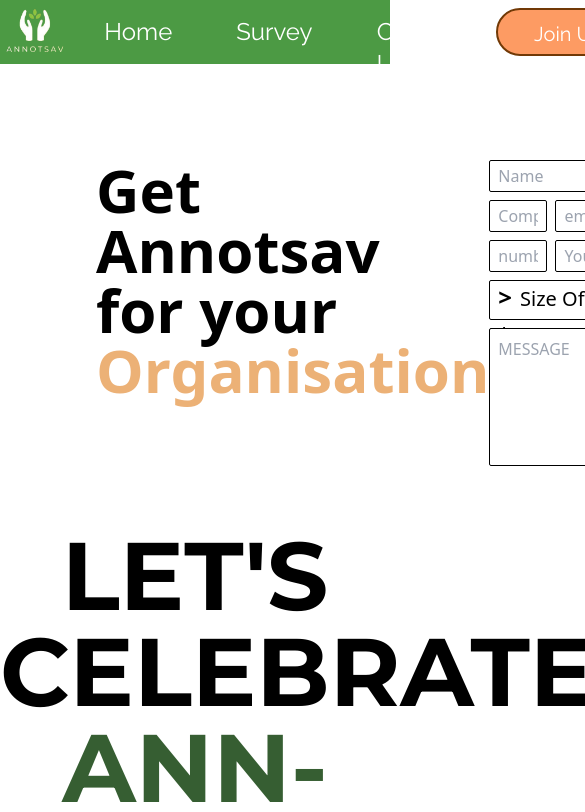
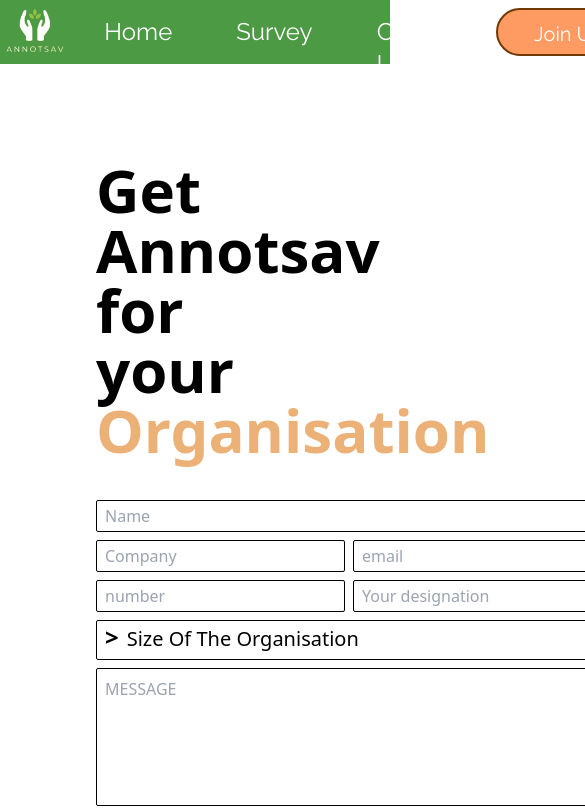
Before and after one commit to info-arnav/annotsav-website, a React (Vite) app: page /organisation in a window 390 px wide. Shown: the top 812 px of the page, 585 px wide, since content can reach past the window. Built offline with nearby package versions, Linux system fonts and the light colour scheme.

Commit message:
feat:organisation contact form mobile responsive

```diff
--- a/src/components/OrganisationForm.jsx
+++ b/src/components/OrganisationForm.jsx
@@ -16,14 +16,14 @@
   return (
     <>
       <div className="">
-        <section className="flex justify-between  m-24">
+        <section className="flex justify-between flex-col lg:flex-row space-y-10 lg:space-y-0 m-24">
           {/* tag line part */}
-          <div className="text-6xl  font-bold">
+          <div className="text-6xl font-bold">
             <p>Get Annotsav</p> <p>for your</p>{" "}
             <p className="  text-secondaryColor-4">Organisation</p>
           </div>
           {/* form input area  */}
-          <form>
+          <form className="flex flex-col items-center lg:items-stretch w-max">
             <input
               type="text"
               id="name"
@@ -57,13 +57,13 @@
                 className="input p-2"
               />
             </p>
-            <div className="input mt-2 capitalize  !h-10">
+            <div className="input mt-2 capitalize !h-10 w-full">
               <button
                 className="mx-2 mb-2 font-semibold  cursor-pointer text-2xl"
                 onClick={handleToggleView}>
                 {">"}
               </button>
-              <span className=" text-xl !font-light">
+              <span className="text-xl !font-light">
                 Size of the Organisation
               </span>
             </div>
@@ -104,11 +104,11 @@
               cols="33"
               placeholder="MESSAGE"
               className="p-2 border-[.1em] rounded-sm border-black focus:outline-none w-full  resize-none mt-2"></textarea>
-            <motion.button className="bg-primaryColor-5 text-yellow-50  rounded-full w-20 h-8 text-[16px] px-4 relative -right-[80%]   mt-2"
-             variants={btnVariant}
-             whileHover={"hover"}
-             whileTap={"tap"}
-             onClick={(event )=>{event.preventDefault()}}>
+            <motion.button className="bg-primaryColor-5 text-yellow-50  rounded-full w-20 h-8 text-[16px] px-4 relative right-0 lg:-right-[80%]   mt-2"
+              variants={btnVariant}
+              whileHover={"hover"}
+              whileTap={"tap"}
+              onClick={(event) => { event.preventDefault() }}>
               Submit
             </motion.button>
           </form>
```
